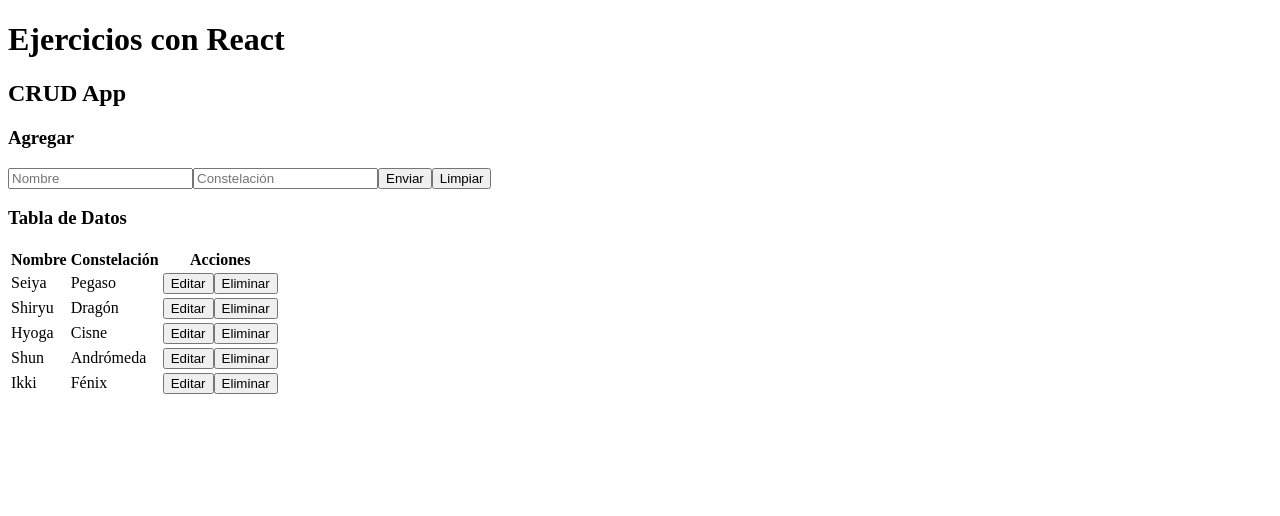
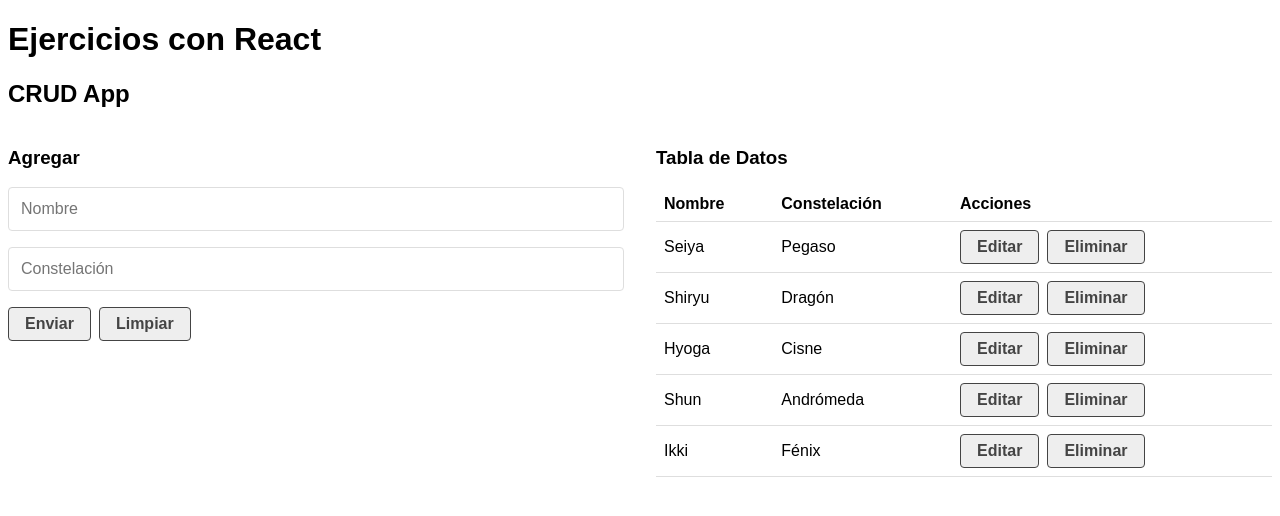
Before and after one commit to carloscarmona0829/React, a React (Create React App) app in the folder 02-react-ejercicios/: page / in a window 1280 px wide. Shown: the top 516 px of the page. Built offline with nearby package versions, Linux system fonts and the light colour scheme.

Commit message:
Crud bd quemada en el código Completo

```diff
--- a/02-react-ejercicios/src/components/CrudTable.js
+++ b/02-react-ejercicios/src/components/CrudTable.js
@@ -1,7 +1,7 @@
 import React from 'react';
 import CrudTableRow from './CrudTableRow';
 
-const CrudTable = ({data}) => {
+const CrudTable = ({data, setDataToEdit, deleteData}) => {
     return (
         <div>
             <h3>Tabla de Datos</h3>
@@ -19,7 +19,7 @@
                         <td colSpan="3">Sin datos</td>
                         </tr>
                         ):(
-                            data.map((el)=><CrudTableRow key={el.id} el={el} />)
+                            data.map((el)=><CrudTableRow key={el.id} el={el} setDataToEdit={setDataToEdit} deleteData={deleteData} />)
                             )}
                 </tbody>
             </table>
--- a/02-react-ejercicios/src/components/CrudTableRow.js
+++ b/02-react-ejercicios/src/components/CrudTableRow.js
@@ -1,13 +1,14 @@
 import React from 'react';
 
-const CrudTableRow = ({el}) => {
+const CrudTableRow = ({el, setDataToEdit, deleteData}) => {
+    let {name, constellation, id}= el;
     return (
         <tr>
-            <td>{el.name}</td>
-            <td>{el.constellation}</td>
+            <td>{name}</td>
+            <td>{constellation}</td>
             <td>
-                <button>Editar</button>
-                <button>Eliminar</button>
+                <button onClick={()=>setDataToEdit(el)}>Editar</button>
+                <button onClick={()=>deleteData(id)}>Eliminar</button>
             </td>
         </tr>
     );
--- a/02-react-ejercicios/src/index.css
+++ b/02-react-ejercicios/src/index.css
@@ -0,0 +1,117 @@
+html {
+    box-sizing: border-box;
+    font-size: 16px;
+    font-family: sans-serif;
+  }
+
+  *,
+  *:after,
+  *::before {
+    box-sizing: inherit;
+  }
+
+  input[type="text"],
+  input[type="email"],
+  textarea {
+    border: thin solid #dedede;
+    border-radius: 0.25rem;
+    padding: 0.75rem;
+    margin-bottom: 1rem;
+    outline: none;
+    display: block;
+    width: 100%;
+    font-size: 1rem;
+    line-height: 1;
+    background-color: transparent;
+  }
+
+  textarea {
+    font-family: inherit;
+    resize: none;
+  }
+
+  button,
+  input[type="submit"],
+  input[type="reset"] {
+    border: thin solid #444;
+    border-radius: 0.25rem;
+    padding: 0.5rem 1rem;
+    margin: 0 0.5rem 0 0;
+    display: inline-block;
+    background-color: #eee;
+    color: #444;
+    font-weight: bold;
+    font-size: 1rem;
+    line-height: 1;
+    text-transform: none;
+    text-decoration: none;
+    text-align: center;
+    vertical-align: middle;
+    cursor: pointer;
+  }
+
+  form {
+    margin-bottom: 1rem;
+  }
+
+  hr {
+    margin: 2rem auto;
+  }
+
+  img {
+    max-width: 100%;
+    height: auto;
+  }
+
+  label {
+    padding: 0.5rem 0;
+    margin: 0 0 0.5rem 0;
+    display: inline-block;
+    color: #444;
+    font-weight: bold;
+    line-height: 1;
+    cursor: pointer;
+  }
+
+  select {
+    border: thin solid #dedede;
+    border-radius: 0.25rem;
+    padding: 0.5rem;
+    margin: 0 0 0.5rem 0;
+    display: block;
+    width: 100%;
+    color: #444;
+    font-size: 1rem;
+    line-height: 1;
+    background-color: transparent;
+    cursor: pointer;
+  }
+
+  table {
+    border-spacing: 0;
+    border-collapse: collapse;
+    width: 100%;
+  }
+
+  th,
+  td {
+    text-align: left;
+    padding: 0.5rem;
+    border-bottom: thin solid #dedede;
+  }
+
+  @media screen and (min-width: 1024px) {
+    .grid-1-2 {
+      display: grid;
+      grid-template-columns: 1fr 1fr;
+      align-items: start;
+      gap: 2rem;
+    }
+
+    .grid-1-3 {
+      display: grid;
+      grid-template-columns: 1fr 1fr 1fr;
+      align-items: start;
+      gap: 2rem;
+    }
+  }
```
